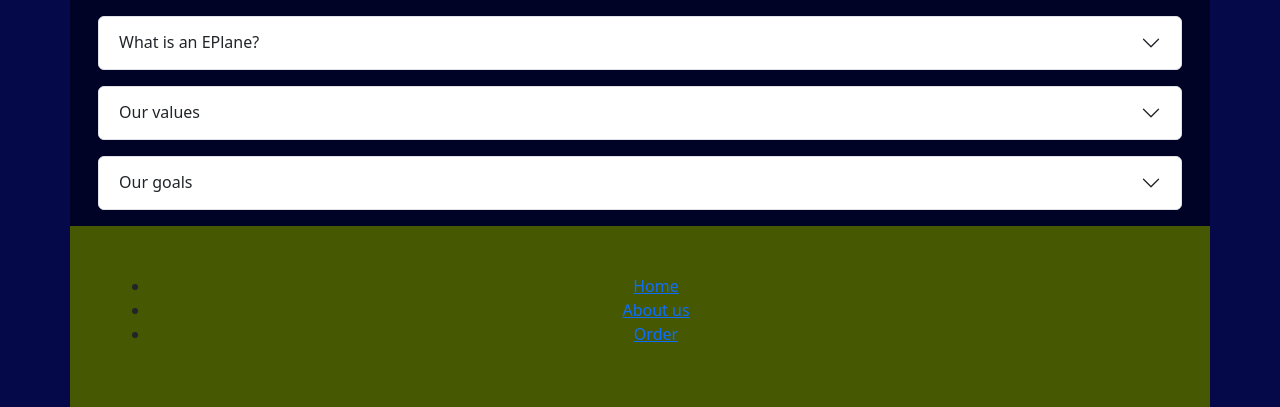
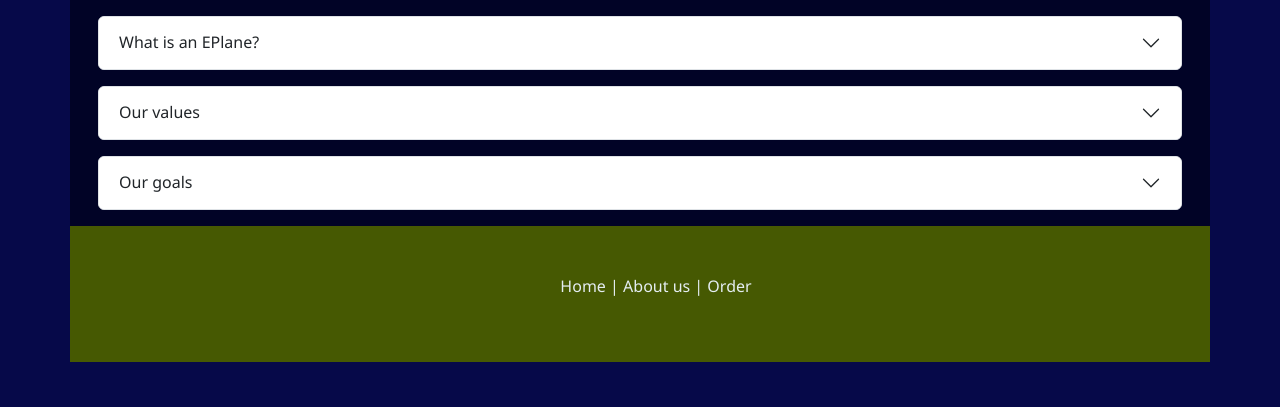
Before and after one commit to TKLahtinen/Web-tekniikat-Lahtinen, a plain HTML site: page Bootstrap-Assingment/index.html in a window 1280 px wide. Shown: the part 989-1396 px from the top of the page. After the commit the page ends 1351 px from the top, so only its background shows below. Drawn offline with nearby package versions, Linux system fonts and the light colour scheme.

Commit message:
Added footer style

```diff
--- a/Bootstrap-Assingment/styles/style.css
+++ b/Bootstrap-Assingment/styles/style.css
@@ -1,5 +1,5 @@
-html{
-    font-family: Impact, Haettenschweiler, 'Arial Narrow Bold', sans-serif;
+*{
+    font-family: 'Segoe UI', Tahoma, Geneva, Verdana, sans-serif;
 }
 
 body{
@@ -49,3 +49,26 @@ footer{
 .orderFormBC{
     background-color: #E4EDF2;
 }
+
+footer > ul{
+    list-style-type: none;
+
+}
+
+footer > ul > li{
+    display: inline;
+}
+
+footer > ul > li:not(:first-child)::before{
+    content: "|";
+    color: #E4EDF2;
+}
+
+footer > ul > li > a{
+    text-decoration: none;
+    color: #E4EDF2;
+}
+
+footer > ul > li > a:hover{
+    color: #010326;
+}
```
